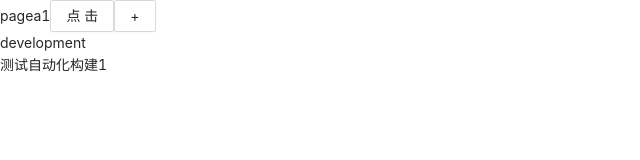
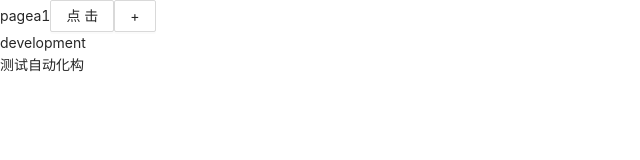
Before and after one commit to hungeroxc/blog, a React app: page / in a window 1280 px wide. Shown: the top 160 px of the page, without its empty margins (0-640 px from the left). Built offline with nearby package versions, Linux system fonts and the light colour scheme; the HTML template or start-up script is replaced by a standard one.

Commit message:
test: 测试构建

```diff
--- a/src/containers/views/PageA/index.tsx
+++ b/src/containers/views/PageA/index.tsx
@@ -16,7 +16,7 @@ const PageA = () => {
             <Button onClick={() => navigate('/page-b')}>点击</Button>
             <Button onClick={() => numStore.increase()}>+</Button>
             <div>{process.env.NODE_ENV}</div>
-            <div>测试自动化构建1</div>
+            <div>测试自动化构</div>
         </div>
     )
 }
```
